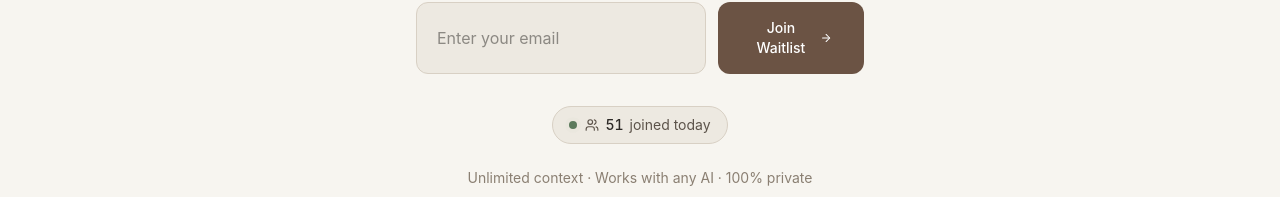
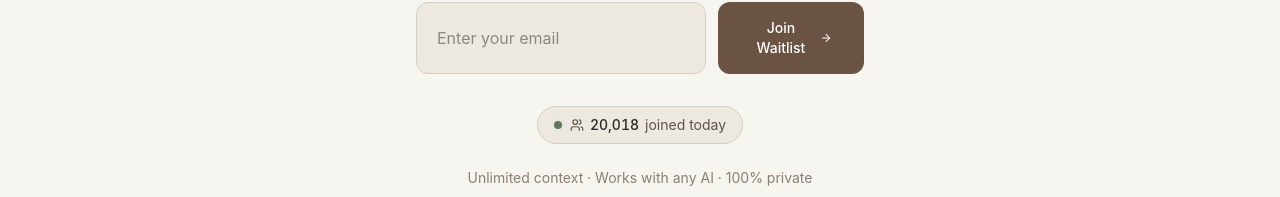
Before and after one commit to ZetaChain-Venture-Studio/landing-page-demo-mvp, a Next.js app: page /2 in a window 1280 px wide. Shown: the part 603-800 px from the top of the page. Built offline with nearby package versions, Linux system fonts and the light colour scheme; no server answers.

Commit message:
feat: Pump signup counter to 10k-45k range for more FOMO

```diff
--- a/src/components/LiveSignupCounter.tsx
+++ b/src/components/LiveSignupCounter.tsx
@@ -14,23 +14,17 @@ export default function LiveSignupCounter({ palette, paletteId = '3' }: LiveSign
   const colors = palette || lightSteel;
   const isDark = isDarkPalette(paletteId);
 
-  // Start with a random number between 40-80
-  const [count, setCount] = useState(() => Math.floor(Math.random() * 40) + 40);
+  // Start with a random number between 10k-45k for hype
+  const [count] = useState(() => Math.floor(Math.random() * 35000) + 10000);
   const [isAnimating, setIsAnimating] = useState(false);
   const [increment, setIncrement] = useState(0);
 
   useEffect(() => {
-    // Increment randomly every 3-8 seconds
+    // Show +N animation every 3-8 seconds (doesn't actually change the count, just for excitement)
     const interval = setInterval(() => {
-      const newIncrement = Math.floor(Math.random() * 3) + 1; // 1-3 new signups
+      const newIncrement = Math.floor(Math.random() * 5) + 1; // +1 to +5
       setIncrement(newIncrement);
       setIsAnimating(true);
-
-      setCount(prev => {
-        // Keep it between 40-150 for realism
-        const newCount = prev + newIncrement;
-        return newCount > 150 ? Math.floor(Math.random() * 40) + 60 : newCount;
-      });
 
       // Reset animation after a short delay
       setTimeout(() => setIsAnimating(false), 2000);
@@ -65,15 +59,12 @@ export default function LiveSignupCounter({ palette, paletteId = '3' }: LiveSign
       {/* Counter */}
       <div className="flex items-center gap-1.5">
         <Users className="w-3.5 h-3.5" style={{ color: colors.textMuted }} />
-        <motion.span
-          key={count}
-          initial={{ y: -10, opacity: 0 }}
-          animate={{ y: 0, opacity: 1 }}
+        <span
           className="text-sm font-medium tabular-nums"
           style={{ color: colors.text }}
         >
-          {count}
-        </motion.span>
+          {count.toLocaleString()}
+        </span>
         <span className="text-sm" style={{ color: colors.textMuted }}>
           joined today
         </span>
```
